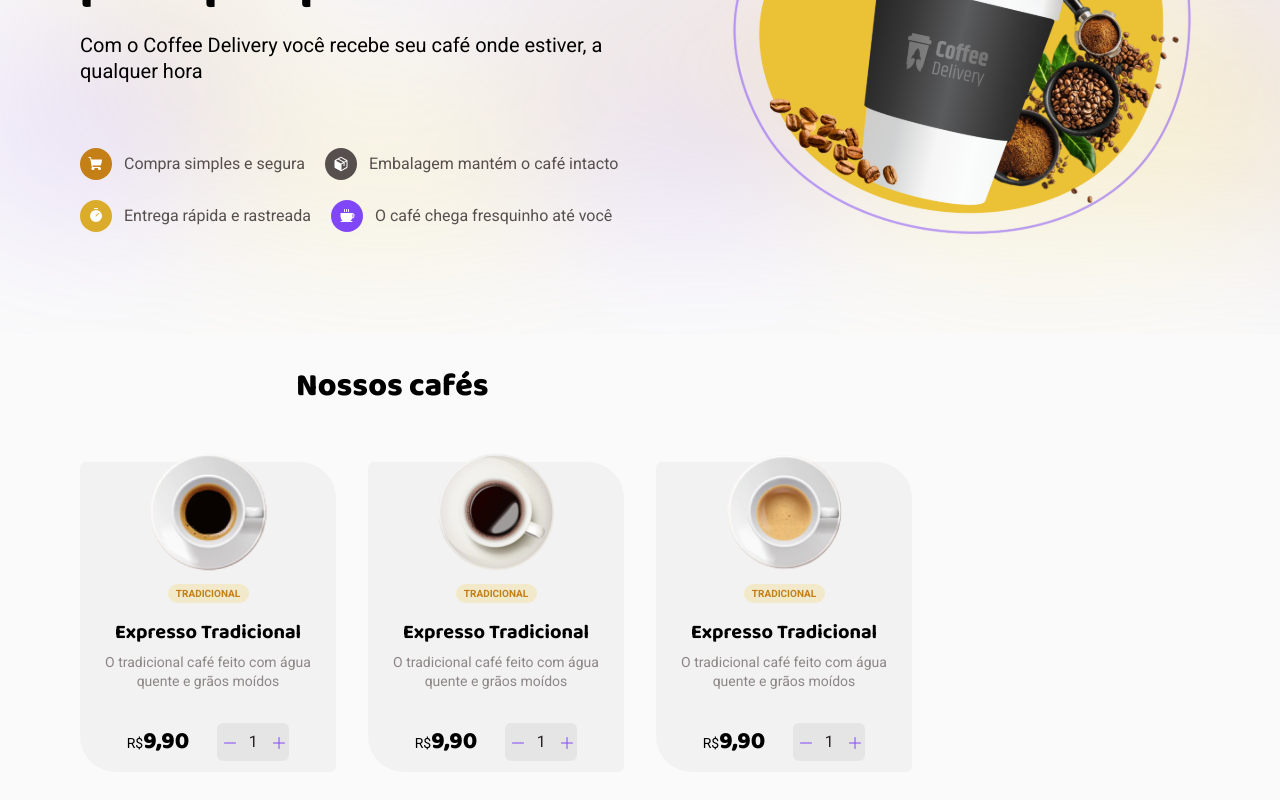
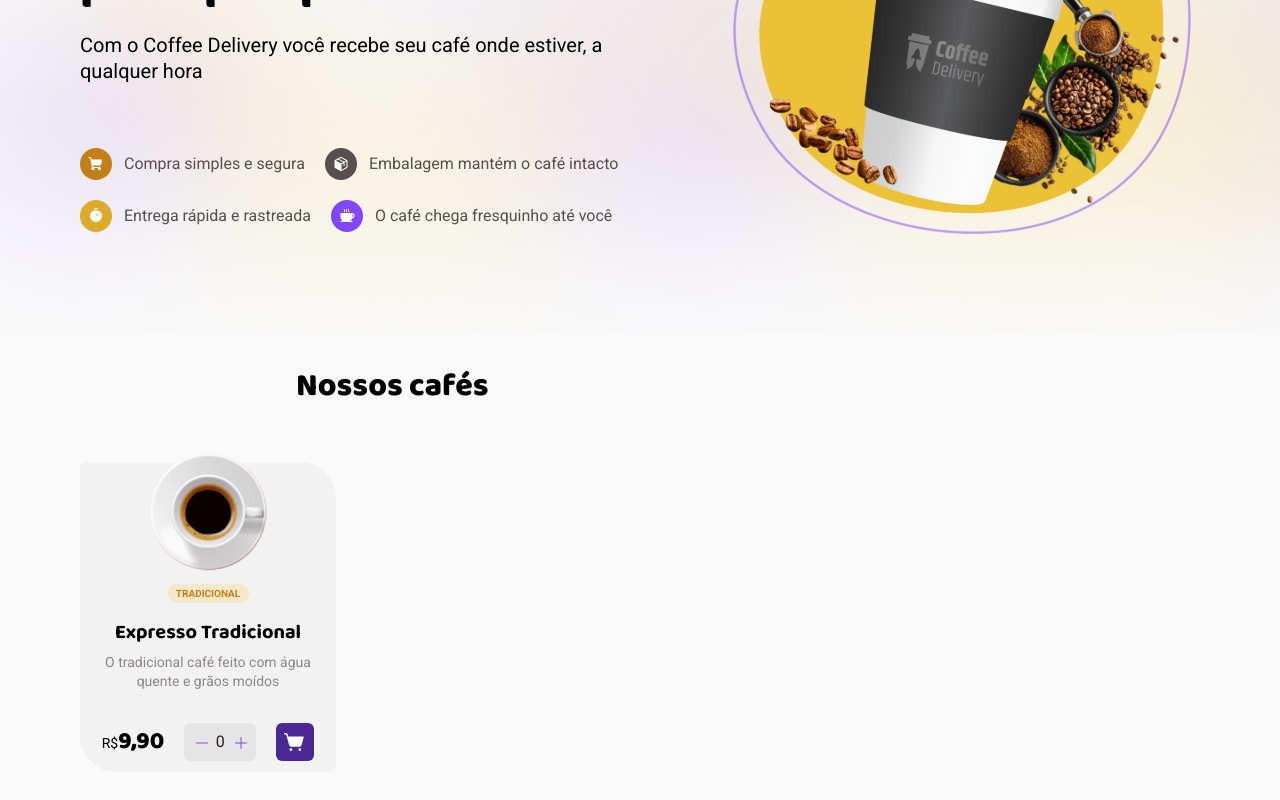
Before and after one commit to CarlosEduardoDeev/CoffeComerce, a React (Vite) app: page / in a window 1280 px wide. Shown: the part 314-1114 px from the top of the page. Built offline with nearby package versions, Linux system fonts and the light colour scheme.

Commit message:
Amount Implantadod

```diff
--- a/src/Components/Card/index.tsx
+++ b/src/Components/Card/index.tsx
@@ -1,6 +1,7 @@
-import { CardContainer, DescriptionCoffee, TitleCoffe, TitleTypeCoffeeCard,PriceAndAmountContainer, CounterContainer } from "./style";
-import {Plus,Minus} from 'phosphor-react'
-
+import { CardContainer,ButtonShopCart, DescriptionCoffee, TitleCoffe, TitleTypeCoffeeCard,PriceAndAmountContainer, CounterContainer } from "./style";
+import {Plus,Minus,ShoppingCartSimple} from 'phosphor-react'
+import { useState } from "react";
+import { coffees } from "../../Contexts/Context";
 
 interface CoffesProps {
   id: string;
@@ -12,11 +13,30 @@ interface CoffesProps {
 }
 
 
-export function Card({name,description,type,image}: CoffesProps){
 
-  const Start = () =>{
-    console.log('Test')
+export function Card({name,description,type,image,id,amount}: CoffesProps){
+  const [shopingBuy,setShopingBuy] = useState([] as any)
+
+
+  const idCoffes = id
+
+  function AmountCoffe (){
+
+    const CoffeId = coffees.map(coffee =>{
+      if(coffee.id === idCoffes){
+        return {
+          ...coffee,
+          amount: (amount + 1)
+        }
+      }
+      return coffee
+    })
+    setShopingBuy(CoffeId)
   }
+
+  console.log(shopingBuy.amount)
+
+
 
     return(
       <CardContainer>
@@ -33,15 +53,19 @@ export function Card({name,description,type,image}: CoffesProps){
         <PriceAndAmountContainer>
           <p>R$<strong>9,90</strong></p>
           <CounterContainer>
-            <button onClick={Start}>
+            <button >
             <Minus />
             </button>
 
-                <p>1</p>
-            <button onClick={Start}>
-            <Plus/>
+                <p>{amount}</p>
+            <button >
+            <Plus onClick={AmountCoffe}/>
             </button>
+
           </CounterContainer>
+           <ButtonShopCart>
+              <ShoppingCartSimple width={22} height={22} weight="fill"/>
+            </ButtonShopCart>
         </PriceAndAmountContainer>
       </CardContainer>
     )
--- a/src/Components/Card/style.ts
+++ b/src/Components/Card/style.ts
@@ -54,13 +54,15 @@ export const PriceAndAmountContainer = styled.div`
     display: flex;
     align-items: center;
     justify-content: space-between;
-    gap: 28px;
+    gap: 20px;
     flex-direction: row;
     margin-top: 33px;
     margin-bottom: 20px;
+    text-align :right ;
 
 
     p{
+       text-align :right ;
        line-height: 1.138rem;
        font-weight: 400;
        font-size: 0.875rem
@@ -83,7 +85,7 @@ export const CounterContainer = styled.div`
     height: 2.375rem;
     background-color: ${props => props.theme["base-button"]};
     border-radius: 6px;
-    gap: 5px;
+
     padding: 8px;
 
     button{
@@ -103,3 +105,13 @@ export const CounterContainer = styled.div`
     }
 
 `
+export const ButtonShopCart = styled.div`
+            display: flex;
+            width: 38px;
+            height: 38px;
+            color: ${props => props.theme["white"]};
+            background-color: ${props => props.theme["purple-dark"]};
+            justify-content: center;
+            align-items: center;
+            border-radius: 6px;
+`
--- a/src/Contexts/Context.tsx
+++ b/src/Contexts/Context.tsx
@@ -14,24 +14,24 @@ export const coffees = [
         description:"O tradicional café feito com água quente e grãos moídos"
 
     },
-    {
-        id:uuidv4(),
-        image:Coffee2,
-        name:"Expresso Tradicional",
-        type:"TRADICIONAL",
-        amount:0,
-        description:"O tradicional café feito com água quente e grãos moídos"
+    // {
+    //     id:uuidv4(),
+    //     image:Coffee2,
+    //     name:"Expresso Tradicional",
+    //     type:"TRADICIONAL",
+    //     amount:0,
+    //     description:"O tradicional café feito com água quente e grãos moídos"
 
-    },
-    {
-        id:uuidv4(),
-        image:Coffee3,
-        name:"Expresso Tradicional",
-        type:"TRADICIONAL",
-        amount:0,
-        description:"O tradicional café feito com água quente e grãos moídos"
+    // },
+    // {
+    //     id:uuidv4(),
+    //     image:Coffee3,
+    //     name:"Expresso Tradicional",
+    //     type:"TRADICIONAL",
+    //     amount:0,
+    //     description:"O tradicional café feito com água quente e grãos moídos"
 
-    },
+    // },
     // {
     //     id:uuidv4(),
     //     name:"Expresso Tradicional",
--- a/src/Pages/Home/index.tsx
+++ b/src/Pages/Home/index.tsx
@@ -10,7 +10,7 @@ import { ContainerListCoffee, ContainerPage, ListContainerCoffee, TitleMenuCoffe
 
 export function Home(){
 
-    const [amount,setAmount] = useState(0)
+
 
 
 
--- a/src/Style/Theme/Default.ts
+++ b/src/Style/Theme/Default.ts
@@ -19,8 +19,8 @@ export const defaultTheme = {
     "base-input":"#EDEDED",
     "base-card":"#F3F2F2",
     "background":"#FAFAFA",
-    "white":"#FFFFF",
     "background-card":"#F3F2F2",
+    "white":"#FFFF",
 
 
 }
```
